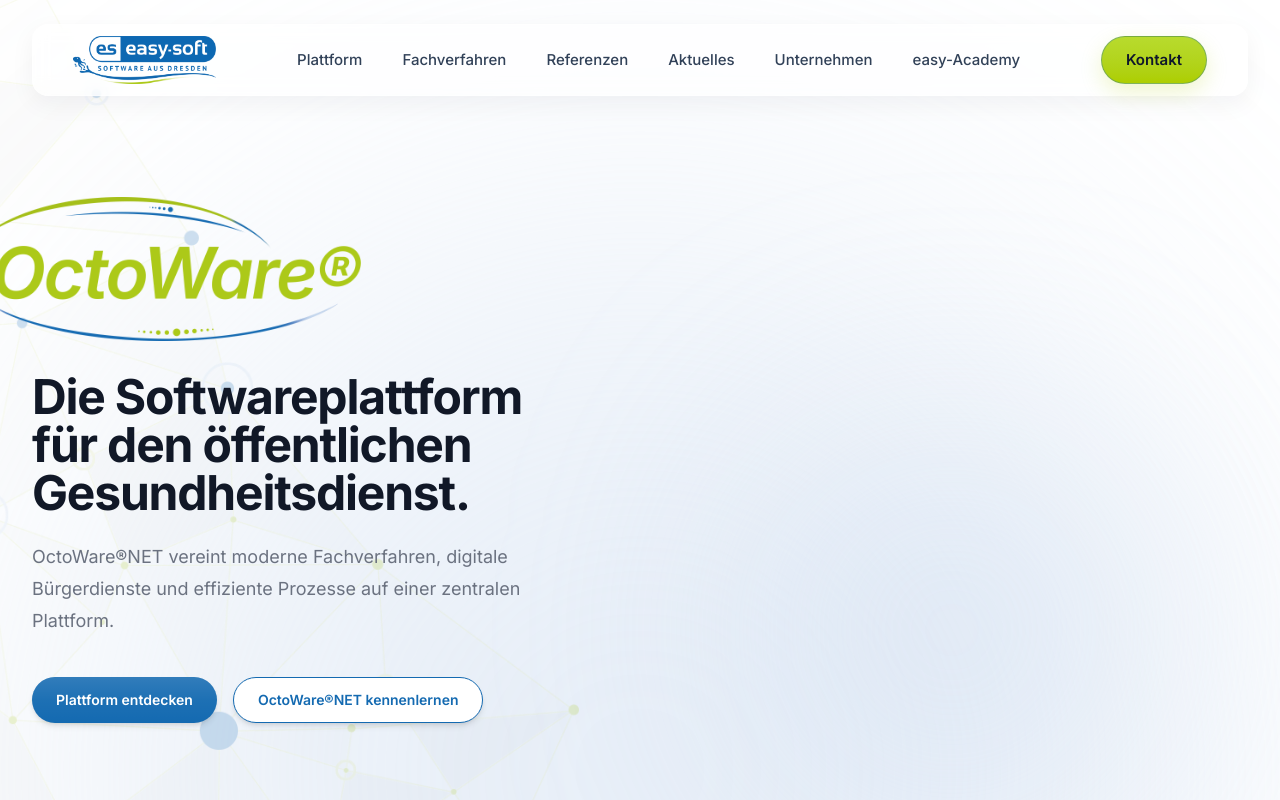
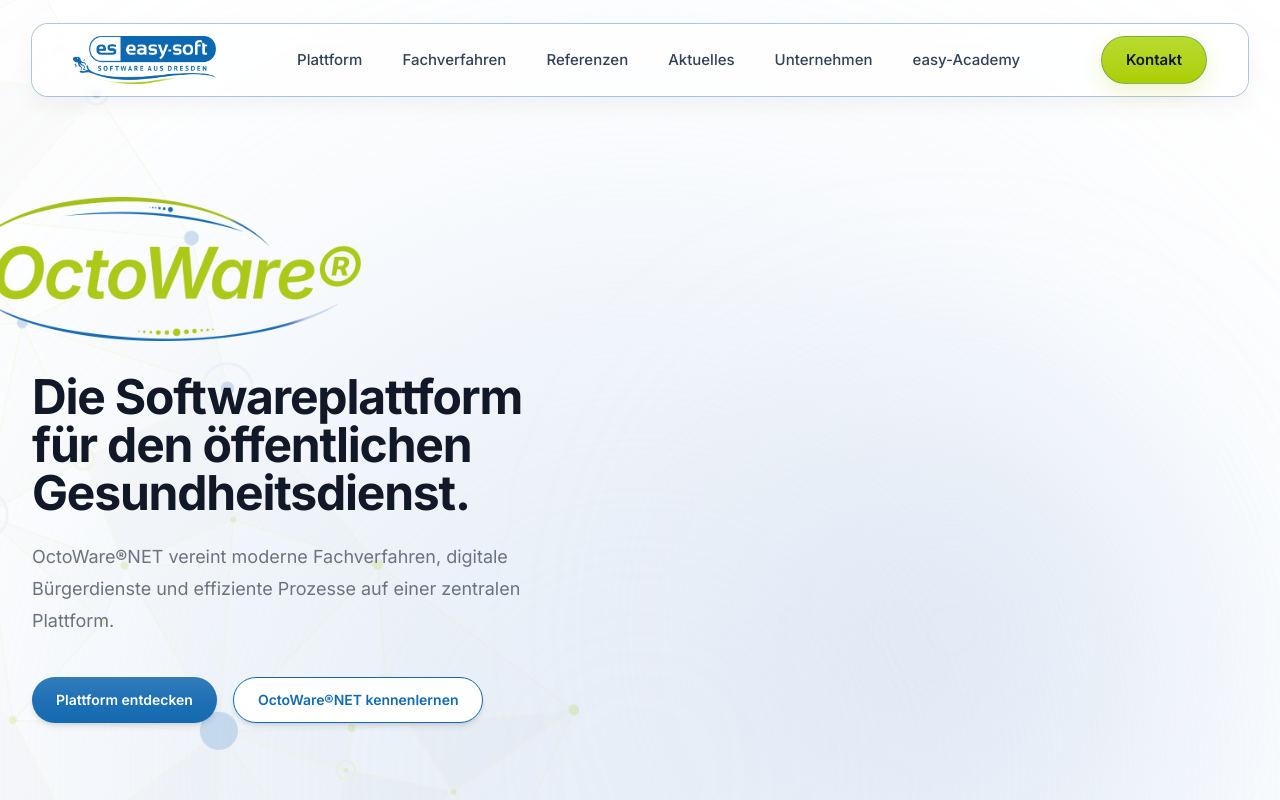
Before and after one commit to weblogger117-art/octoware-website, a Next.js app: page / in a window 1280 px wide. Shown: the top 800 px of the page. Built offline with nearby package versions, Linux system fonts and the light colour scheme.

Commit message:
Update Header.tsx

```diff
--- a/components/layout/Header.tsx
+++ b/components/layout/Header.tsx
@@ -46,11 +46,12 @@ items-center
 gap-10
 
 rounded-2xl
+ring-1
+ring-[#146ab1]/35
 
 px-10
 
 border
-border-[#146ab1]/35
 
 transition-all
 duration-500
@@ -62,7 +63,7 @@ ease-[cubic-bezier(.22,1,.36,1)]
       border-slate-200/80
       bg-white/90
       backdrop-blur-md
-      shadow-[0_16px_50px_rgba(15,23,42,0.10)]
+      shadow-[0_0_0_1px_rgba(20,106,177,0.15)]
     `
   : `
       h-[72px]
```
